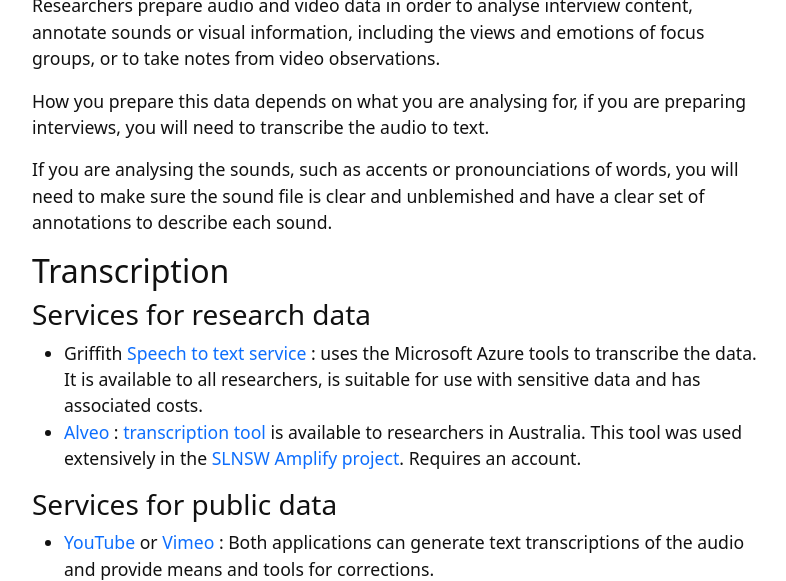
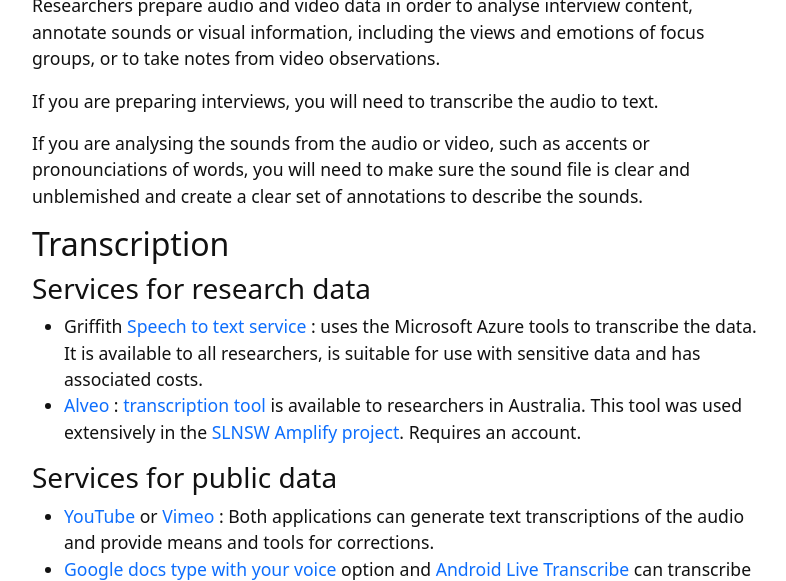
Before and after one commit to GULibrarySandbox/intro-text-mining-analysis-2022, a Jekyll site: the page built from content/6-prepare-av.md, in a window 1280 px wide and 900 px high, scrolled down 587 px, cut to the strip 171-752 px from the top of the window. Shown: the whole strip, without its empty margins (245-1031 px from the left). Built offline with Jekyll 4.4.1, drawn with Linux system fonts in a browser that asks for light colours.

Commit message:
Update 6-prepare-av.md

```diff
--- a/content/6-prepare-av.md
+++ b/content/6-prepare-av.md
@@ -10,9 +10,9 @@ nav: true
 
 Researchers prepare audio and video data in order to analyse interview content, annotate sounds or visual information, including the views and emotions of focus groups, or to take notes from video observations.
 
-How you prepare this data depends on what you are analysing for, if you are preparing interviews, you will need to transcribe the audio to text.
+If you are preparing interviews, you will need to transcribe the audio to text.
 
-If you are analysing the sounds, such as accents or pronounciations of words, you will need to make sure the sound file is clear and unblemished and have a clear set of annotations to describe each sound.
+If you are analysing the sounds from the audio or video, such as accents or pronounciations of words, you will need to make sure the sound file is clear and unblemished and create a clear set of annotations to describe the sounds.
 
 ## Transcription
 
```
